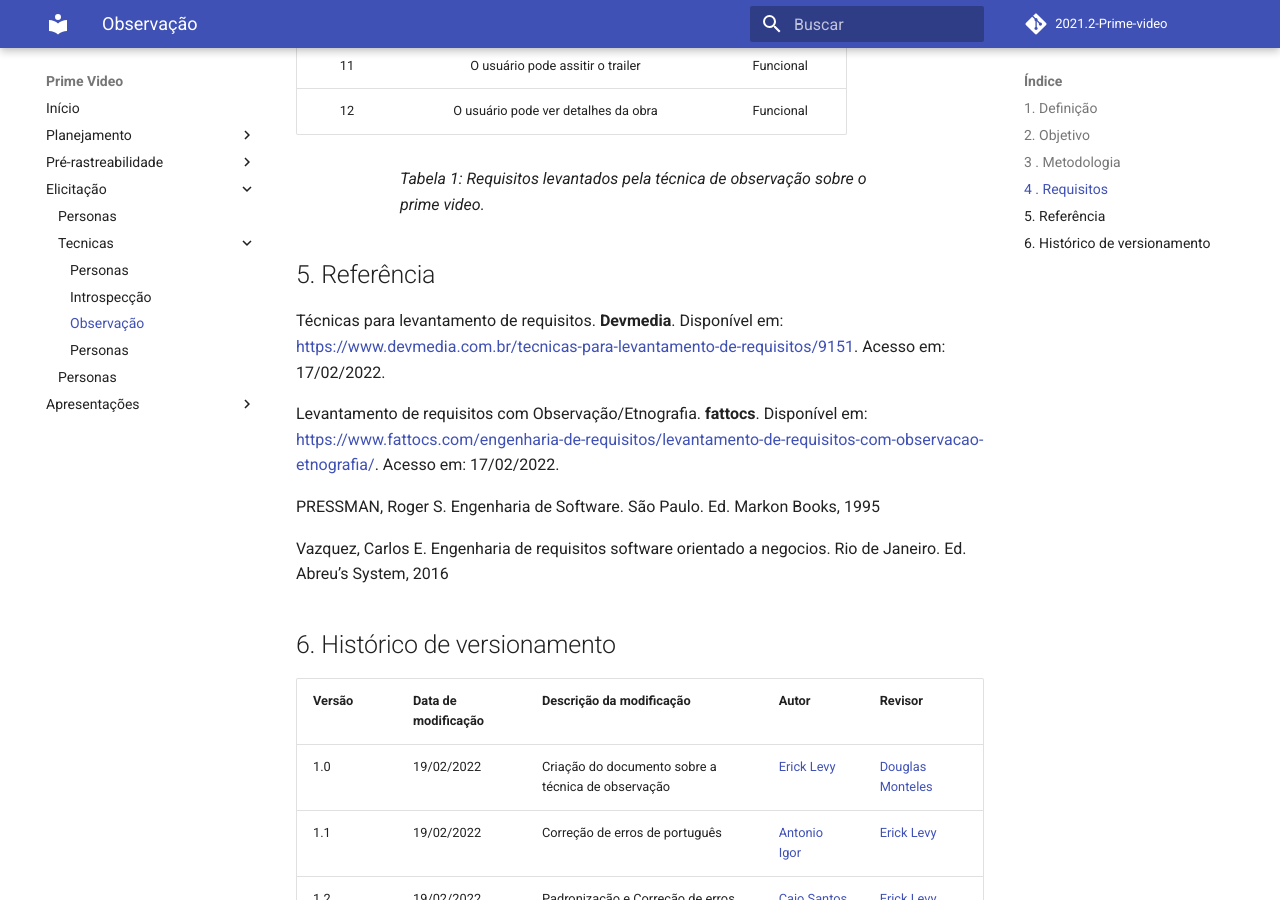
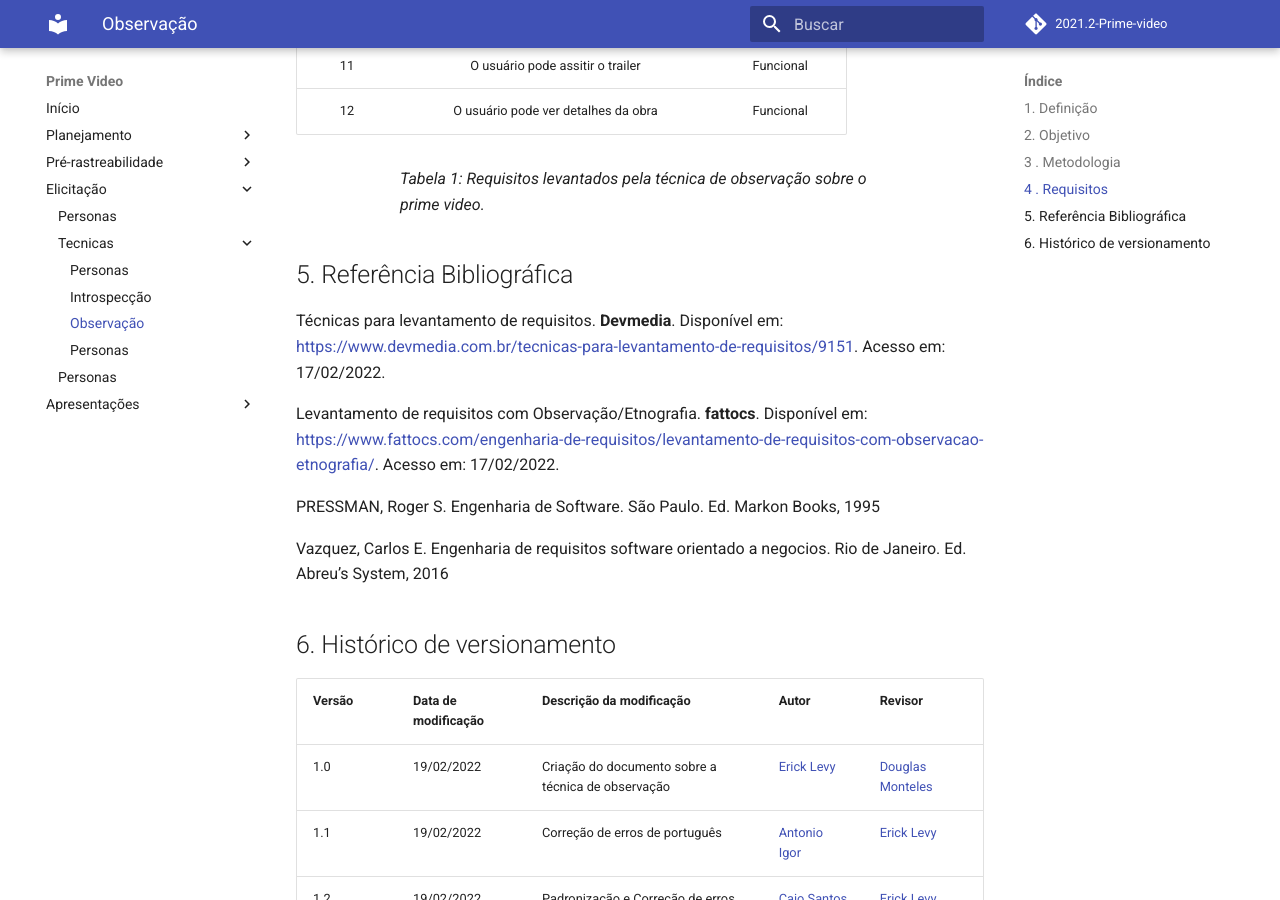
Before and after one commit to Requisitos-de-Software/2021.2-Prime-video, an MkDocs documentation site: the page built from docs/elicitacao/tecnicas/observacao.md, in a window 1280 px wide and 900 px high, scrolled down 1377 px. Built offline with MkDocs 1.6.1 and Material for MkDocs 9.7.7, drawn with Linux system fonts in a browser that asks for light colours; comment, search, counter and statistics services are not loaded.

Commit message:
Update observacao.md

```diff
--- a/docs/elicitacao/tecnicas/observacao.md
+++ b/docs/elicitacao/tecnicas/observacao.md
@@ -48,7 +48,7 @@
 
 <figcaption>Tabela 1: Requisitos levantados pela técnica de observação sobre o prime video.</figcaption>
 
-## 5. Referência
+## 5. Referência Bibliográfica
 
 Técnicas para levantamento de requisitos. **Devmedia**. Disponível em: <https://www.devmedia.com.br/tecnicas-para-levantamento-de-requisitos/9151>. Acesso em: 17/02/2022.
 
```
